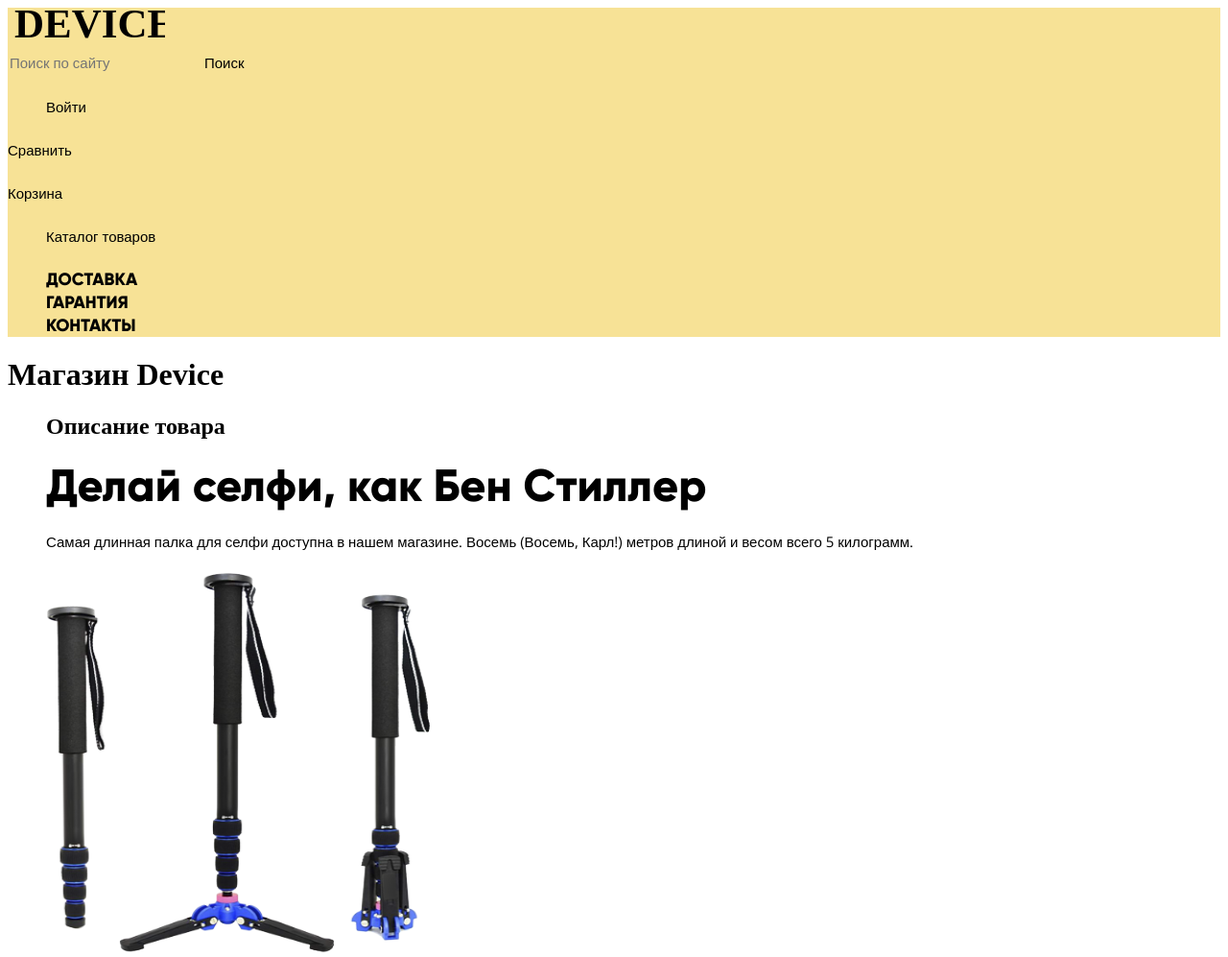
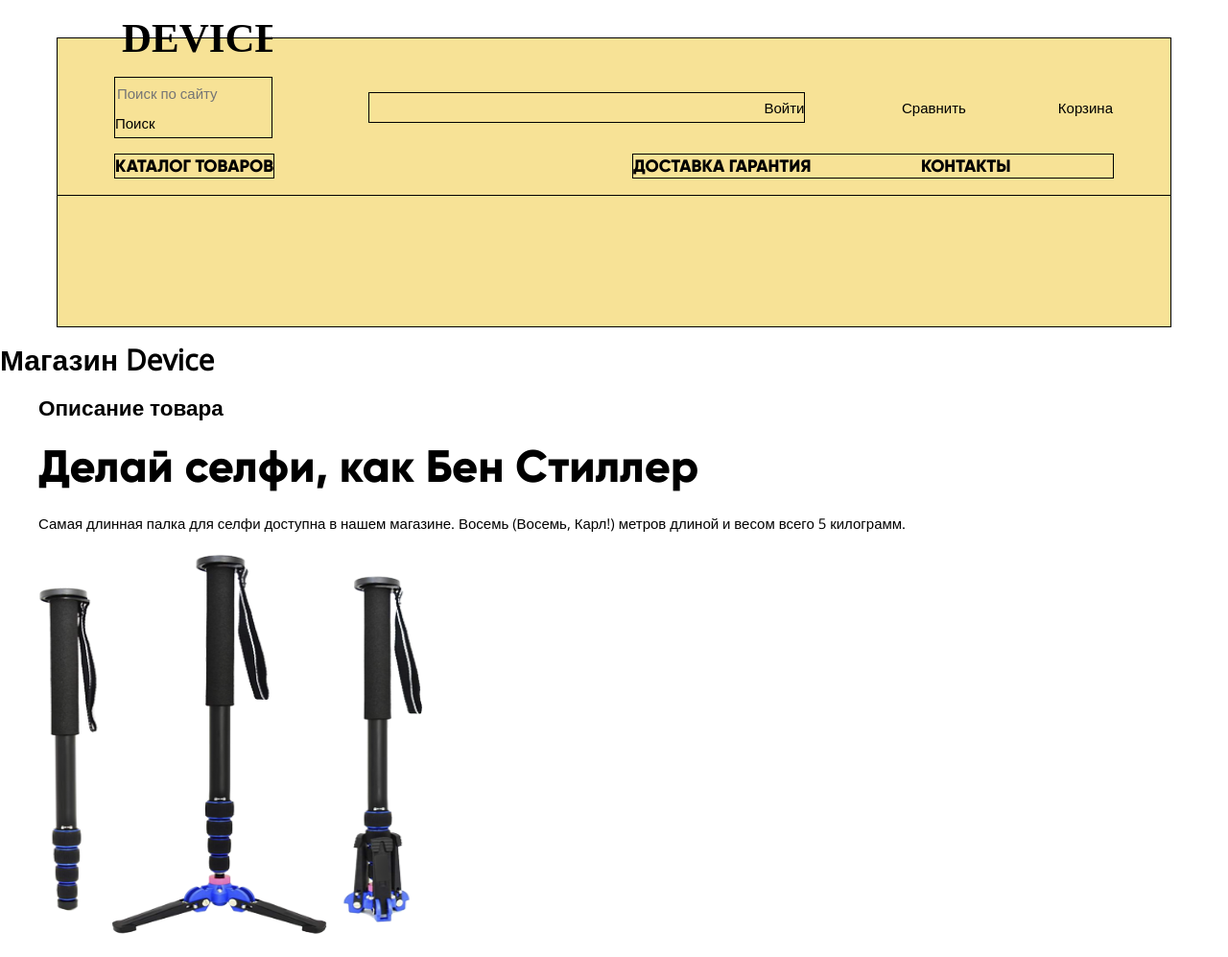
Before and after one commit to PepeHands/603493-device, a plain HTML site: page index.html in a window 1280 px wide. Shown: the top 997 px of the page at 96% size. Drawn offline with nearby package versions, Linux system fonts and the light colour scheme; a web font is replaced by a local one.

Commit message:
Сетка. Начало

```diff
--- a/css/css.css
+++ b/css/style.css
@@ -1,6 +1,7 @@
 @font-face {
     font-family: 'gilroyextrabold';
-    src: url('/fonts/gilroyextrabold.woff2') format('woff2');
+    src: url('/fonts/gilroyextrabold-webfont.woff2') format('woff2'),
+    url('/fonts/gilroyextrabold-webfont.woff') format('woff');
     font-weight: normal;
     font-style: normal;
 
@@ -11,11 +12,10 @@
 
 @font-face {
     font-family: 'gilroylight';
-    src: url('/fonts/gilroylight.woff2') format('woff2');
+    src: url('gilroylight-webfont.woff2') format('woff2'),
+    url('gilroylight-webfont.woff') format('woff');
     font-weight: normal;
     font-style: normal;
-
-}
 
 }
 
@@ -33,10 +33,45 @@ body {
 
 a {
     text-decoration: none;
+    color: black;
 }
 
 .main-header {
     background-color: #f7e296;
+    margin-top: 40px;
+    min-height: 300px;
+    outline: 1px solid black;
+    margin-bottom: 0px;
+    width: 1160px;
+    margin-left: auto;
+    margin-right: auto;
+}
+
+.main-navigation {
+    display: flex;
+    flex-direction: column;
+    align-items: center;
+
+}
+
+.main-header-logo {
+    align-self: flex-start;
+    position: relative;
+    top: -17px;
+    margin-left: 60px;
+}
+
+.search-form {
+    outline: 1px solid black;
+    padding-left: 0px;
+    width: 163px;
+
+}
+
+.search-form input[type="search"] {
+    font: inherit;
+    background-color: #f7e296;
+    border: none;
 }
 
 .main-navigation,
@@ -44,13 +79,63 @@ a {
     font-size: 15px;
     font-family: "Open Sans", "Arial", sans-serif;
     line-height: 30px;
+    outline: 1px solid black;
+    margin: 0px;
+    padding: 0px;
 }
 
+.catalog-container {
+    width: 1040px;
+    display: flex;
+    align-items: center;
+    justify-content: space-between;
+    margin-left: auto;
+    margin-right: auto;
+}
+
+.user-container {
+    width: 1040px;
+    display: flex;
+    align-items: center;
+    justify-content: space-between;
+    margin-left: auto;
+    margin-right: auto;
+
+}
+.user-navigation{
+    padding-left:412px;}
+.header-buttons{
+    display: flex;
+    align-items: center;
+    justify-content: space-between;
+    width: 220px;
+}
+.catalog{
+    padding: 0;
+}
 .site-navigation {
+    width: 500px;
+    margin:0px;
+    padding: 0px;
+}
+.site-navigation li {
+    display: inline;
+}
+
+.site-navigation li:last-child {
+    padding-left: 110px;
+    margin-right: 0px;
+}
+
+.site-navigation,
+.catalog {
     font-family: 'gilroyextrabold', "Arial", sans-serif;
     font-size: 18px;
     line-height: 24px;
     text-transform: uppercase;
+    outline: 1px solid black;
+
+
 }
 
 .user-navigation,
@@ -126,12 +211,6 @@ a {
     font-weight: 400;
 }
 
-.search-form input[type="search"] {
-    font: inherit;
-    background-color: #f7e296;
-    border: none;
-}
-
 .goods-header {
     font-family: 'gilroyextrabold', "Arial", sans-serif;
     font-size: 18px;
@@ -146,7 +225,11 @@ a {
     background-color: #f7e296;
     width: 160px;
     height: 160px;
-    background-position: center;
+    display: flex;
+    justify-content: space-around;
+    align-items: center;
+
+
 }
 
 .item-container:hover,
@@ -156,8 +239,11 @@ a {
     background-color: #f0c52e;
 }
 
+
+
 .goods-catalog-item img:active {
     opacity: 0.3;
+
 
 }
 
@@ -299,23 +385,28 @@ a {
     color: rgba(0, 0, 0, 0.3)
 }
 
-.sort{
+.sort {
     font-family: 'gilroylight', "Arial", sans-serif;
     font-size: 16px;
-    line-height: 24px;}
-.sorting-parameters{
+    line-height: 24px;
+}
+
+.sorting-parameters {
     list-style: none;
 }
-.sorting-parameters a{
+
+.sorting-parameters a {
     color: black;
 }
-.sorting-button{
+
+.sorting-button {
     font-family: 'Open Sans', "Arial", sans-serif;
     font-size: 14x;
     line-height: 18px;
     color: rgba(0, 0, 0, 0.3);
 }
-.sorting-button-current{
+
+.sorting-button-current {
     font-family: 'Open Sans', "Arial", sans-serif;
     font-size: 14x;
     line-height: 18px;
--- a/fonts/stylesheet.css
+++ b/fonts/stylesheet.css
@@ -1,10 +1,11 @@
-/*! Generated by Font Squirrel (https://www.fontsquirrel.com) on March 22, 2018 */
+/*! Generated by Font Squirrel (https://www.fontsquirrel.com) on March 25, 2018 */
 
 
 
 @font-face {
     font-family: 'gilroyextrabold';
-    src: url('gilroyextrabold-webfont.woff2') format('woff2');
+    src: url('gilroyextrabold-webfont.woff2') format('woff2'),
+         url('gilroyextrabold-webfont.woff') format('woff');
     font-weight: normal;
     font-style: normal;
 
@@ -15,7 +16,8 @@
 
 @font-face {
     font-family: 'gilroylight';
-    src: url('gilroylight-webfont.woff2') format('woff2');
+    src: url('gilroylight-webfont.woff2') format('woff2'),
+         url('gilroylight-webfont.woff') format('woff');
     font-weight: normal;
     font-style: normal;
 
--- a/index.html
+++ b/index.html
@@ -5,10 +5,7 @@
     <meta charset="utf-8">
     <title>HTML Academy: Девайс</title>
     <link href="https://fonts.googleapis.com/css?family=Open+Sans:300,400&amp;subset=cyrillic" rel="stylesheet">
-    <link href="fonts/gilroyextrabold.woff2" rel="stylesheet" type="text/css">
-    <link href="fonts/gilroylight.woff2" rel="stylesheet" type="text/css">
-
-    <link href="css/css.css" rel="stylesheet">
+    <link href="css/style.css" rel="stylesheet">
 </head>
 
 <body>
@@ -17,6 +14,7 @@
             <a class="main-header-logo" href="index.html">
                 <img src="img/main-header-logo.svg" alt="Логотип Device" width="164" height="32">
             </a>
+            <div class="user-container">
             <form class="search-form" action="/echo" method="post">
                 <input type="search" id="search" name="search" placeholder="Поиск по сайту">
                 <label for="search" class="vusially-hidden">Поиск</label>
@@ -27,12 +25,16 @@
                     <a class="login-link" href="login.html">Войти</a>
                 </li>
             </ul>
+            <div class="header-buttons">
                 <p class="compare">
                 <a class="header-button" href="compare.html">Сравнить</a>
             </p>
             <p class="basket">
                 <a class="header-button" href="basket.html">Корзина</a>
             </p>
+                </div>
+            </div>
+            <div class="catalog-container">
             <ul class="catalog">
                 <li><a href="catalog.html">Каталог товаров</a></li>
                 <!--тут выпадающая менюшка-->
@@ -42,6 +44,7 @@
                 <li><a href="warranty.html">Гарантия</a></li>
                 <li><a href="contacts.html">Контакты</a></li>
             </ul>
+                </div>
         </nav>
     </header>
     <main class="container">
@@ -68,6 +71,7 @@
                         </tr>
                     </table>
                 </li>
+                <!--Слайды
                 <li class="slider-li">
                     <h2 class="visually-hidden">Описание товара</h2>
                     <b class="tagline">Худеем правильно!</b>
@@ -106,34 +110,47 @@
                         </tr>
                     </table>
                 </li>
+-->
             </ul>
         </section>
         <section class="goods">
             <h2 class="visually-hidden">Каталог товаров</h2>
             <ul class="goods-catalog">
                 <li class="goods-catalog-item">
-                    <div class="item-container"> <a class="goods-item" href="virtual-reality.html"><img src="img/virtual-reality.png" width="97" height="55"></a></div>
+                    <a class="goods-item" href="virtual-reality.html">
+                        <div class="item-container"> <img src="img/virtual-reality.png" width="97" height="55"></div>
                         <h3 class="goods-header">Виртуальная реальность</h3>
+                    </a>
                 </li>
                 <li class="goods-catalog-item">
-                    <div class="item-container"> <a class="goods-item" href="monopods-for-selfies.html"><img src="img/monopods-for-selfies.png" width="86" height="117"></a></div>
+                    <a class="goods-item" href="monopods-for-selfies.html">
+                        <div class="item-container"> <img src="img/monopods-for-selfies.png" width="86" height="117"></div>
                         <h3 class="goods-header">Моноподы для селфи</h3>
+                    </a>
                 </li>
                 <li class="goods-catalog-item">
-                    <div class="item-container"> <a class="goods-item" href="action-cameras.html"><img src="img/action-cameras.png" width="71" height="87"></a></div>
-                    <h3>Экшн-камеры</h3>
+                    <a class="goods-item" href="action-cameras.html">
+                        <div class="item-container"> <img src="img/action-cameras.png" width="71" height="87"></div>
+                        <h3 class="goods-header">Экшн-камеры</h3>
+                    </a>
                 </li>
                 <li class="goods-catalog-item">
-                    <div class="item-container"> <a class="goods-item" href="fitness-bracelets.html"><img src="img/fitness-bracelets.png" width="107" height="65"></a></div>
+                    <a class="goods-item" href="fitness-bracelets.html">
+                        <div class="item-container"> <img src="img/fitness-bracelets.png" width="107" height="65"></div>
                         <h3 class="goods-header">Фитнес-браслеты</h3>
+                    </a>
                 </li>
                 <li class="goods-catalog-item">
-                    <div class="item-container"> <a class="goods-item" href="smart-watches.html"><img src="img/smart-watches.png" width="56" height="98"></a></div>
+                    <a class="goods-item" href="smart-watches.html">
+                        <div class="item-container"> <img src="img/smart-watches.png" width="56" height="98"></div>
                         <h3 class="goods-header">Умные часы</h3>
+                    </a>
                 </li>
                 <li class="goods-catalog-item">
-                    <div class="item-container"> <a class="goods-item" href="quadrocopter.html"><img src="img/quadrocopter.png" width="132" height="69"></a></div>
+                    <a class="goods-item" href="quadrocopter.html">
+                        <div class="item-container"> <img src="img/quadrocopter.png" width="132" height="69"></div>
                         <h3 class="goods-header">Квадрокоптеры</h3>
+                    </a>
                 </li>
             </ul>
         </section>
```
Also changed, not shown: catalog.html (+8 -4 lines), fonts/generator_config.txt, fonts/gilroyextrabold-webfont.woff (added), fonts/gilroyextrabold-webfont.woff2, fonts/gilroyextrabold.woff2 (deleted), fonts/gilroylight-webfont.woff (added), fonts/gilroylight-webfont.woff2, fonts/gilroylight.woff2 (deleted), 2 other files. Lines whose indentation alone changed are shown as unchanged.
